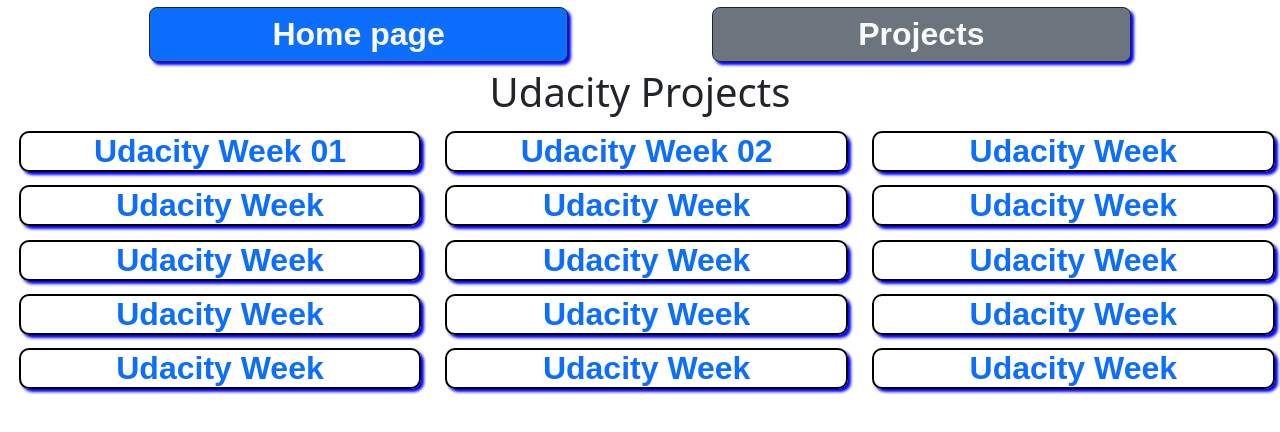
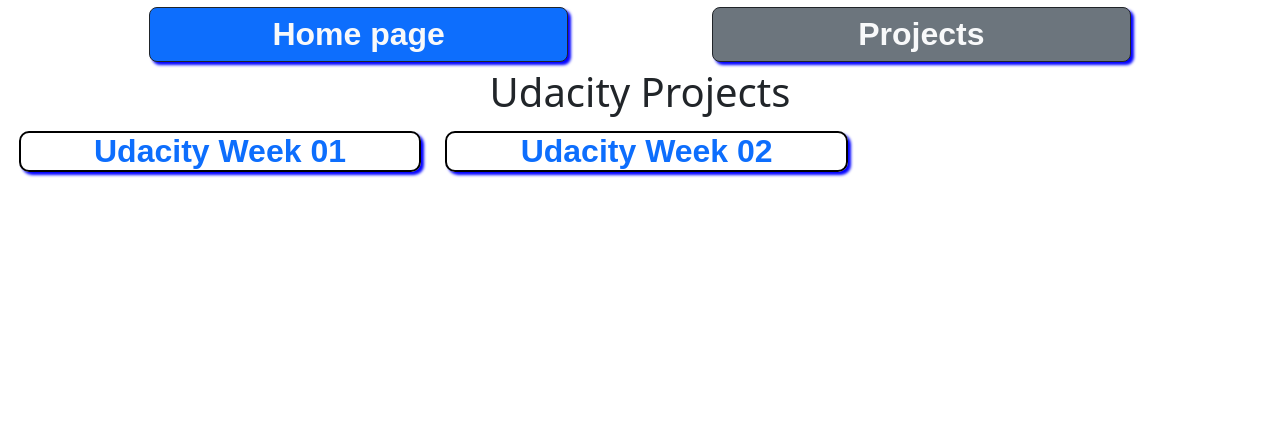
Before and after one commit to blburgen/UdacityProjects, a plain HTML site: page index.html in a window 1280 px wide. Drawn offline with nearby package versions, Linux system fonts and the light colour scheme.

Commit message:
remove unused links

```diff
--- a/index.html
+++ b/index.html
@@ -30,11 +30,11 @@
             <div class="col-lg-4">
                 <a class="navLinkThree col-12" href="https://blburgen.github.io/Udacity02/">Udacity Week 02</a>
             </div>
-            <div class="col-lg-4">
+            <!-- <div class="col-lg-4">
                 <a class="navLinkThree col-12" href="">Udacity Week</a>
-            </div>
+            </div> -->
         </div>
-        <div class="row">
+        <!-- <div class="row">
             <div class="col-lg-4">
                 <a class="navLinkThree col-12" href="">Udacity Week</a>
             </div>
@@ -77,7 +77,7 @@
             <div class="col-lg-4">
                 <a class="navLinkThree col-12" href="">Udacity Week</a>
             </div>
-        </div>
+        </div> -->
     </div>
 </body>
 </html>
```
